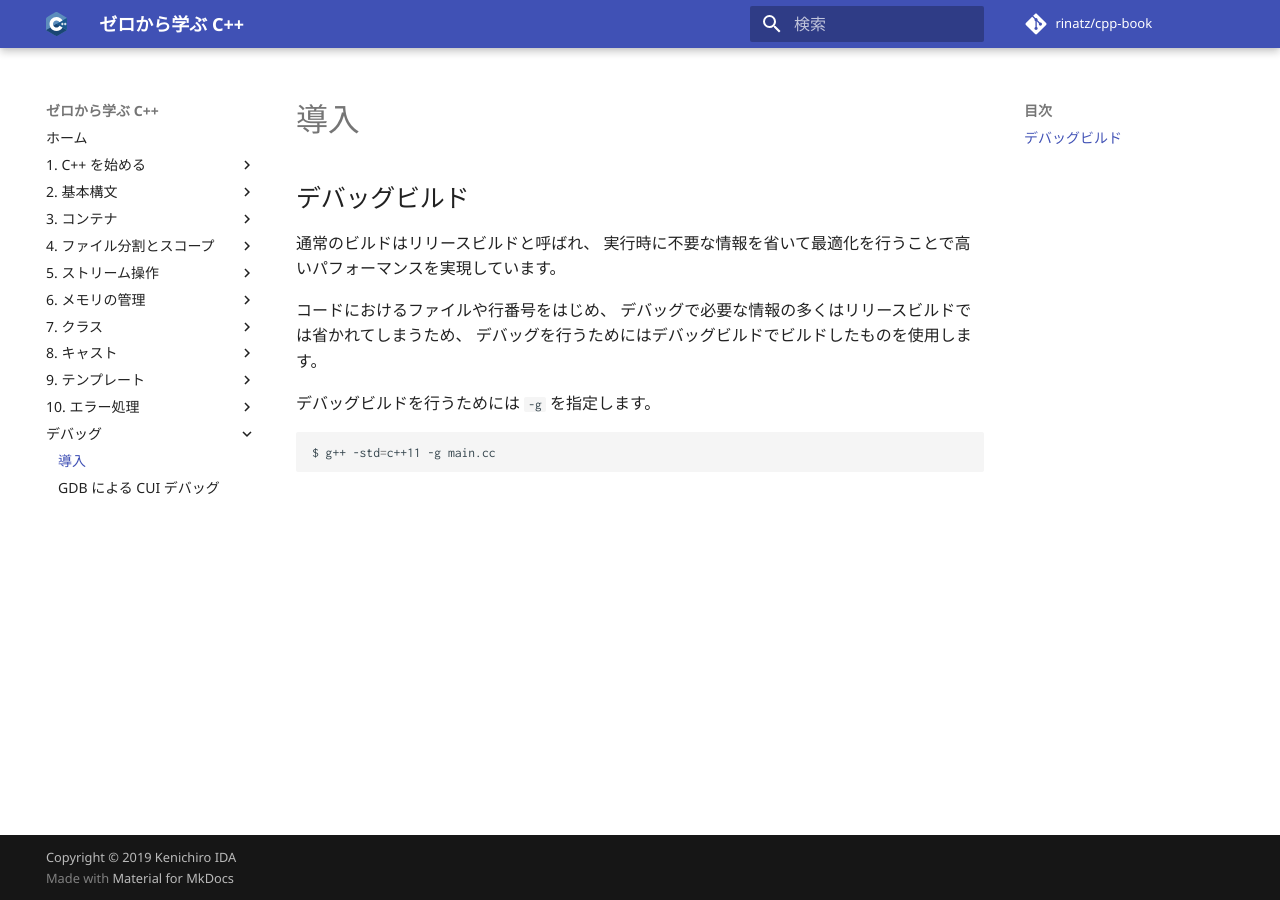
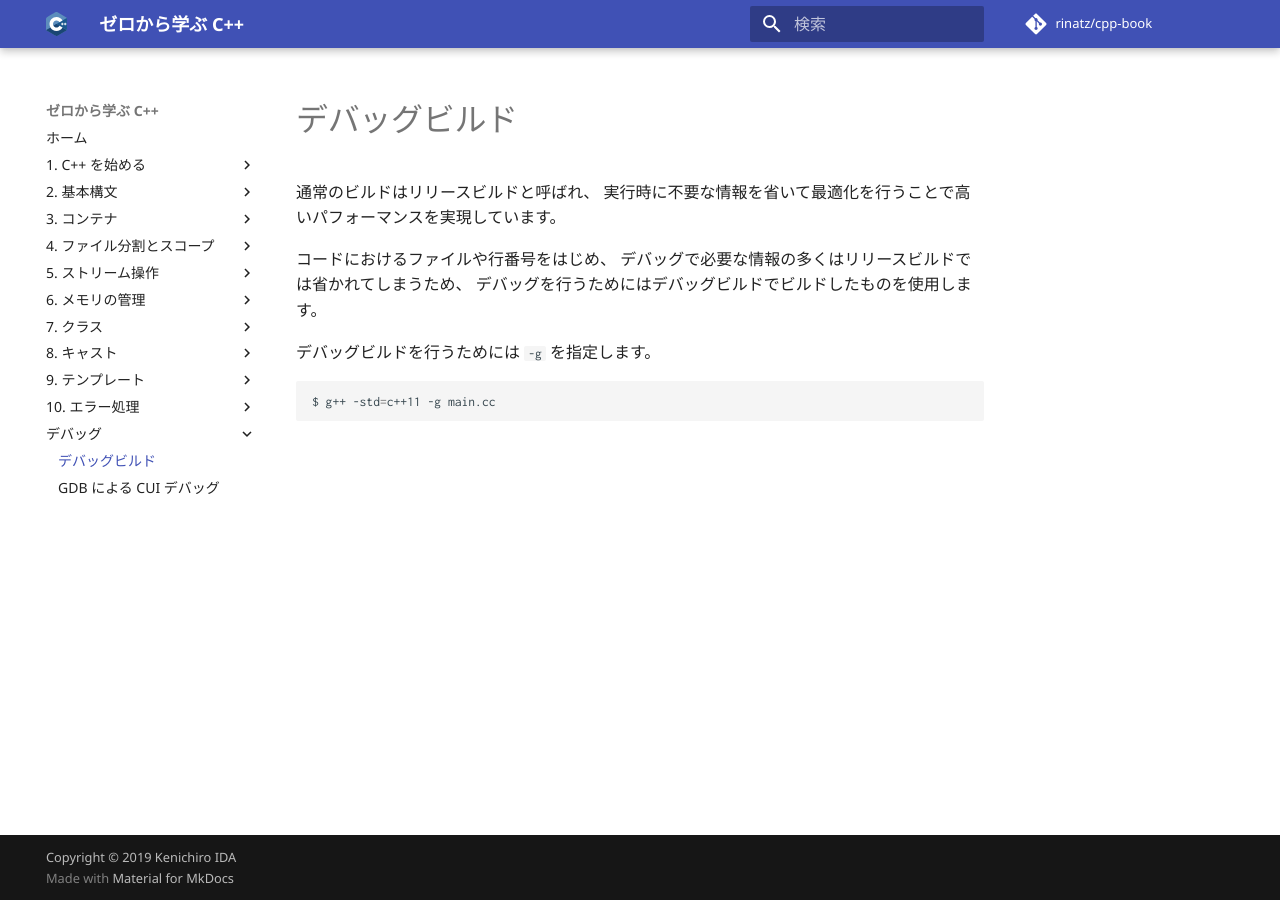
Before and after one commit to rinatz/cpp-book, an MkDocs documentation site: the page built from docs/debug-build.md, in a window 1280 px wide. Built offline with MkDocs 1.6.1 and Material for MkDocs 9.7.7, drawn with Linux system fonts in a browser that asks for light colours; comment, search, counter and statistics services are not loaded.

Commit message:
Change page title and file name

```diff
--- a/docs/debug-introduction.md
+++ b/docs/debug-build.md
@@ -1,6 +1,4 @@
-# 導入
-
-## デバッグビルド
+# デバッグビルド
 
 通常のビルドはリリースビルドと呼ばれ、
 実行時に不要な情報を省いて最適化を行うことで高いパフォーマンスを実現しています。
--- a/mkdocs.yml
+++ b/mkdocs.yml
@@ -104,5 +104,5 @@ nav:
       - 10.1 例外処理: ch10-01-exceptions.md
       - 10.2 シグナル: ch10-02-signals.md
   - デバッグ:
-      - 導入: debug-introduction.md
+      - デバッグビルド: debug-build.md
       - GDB による CUI デバッグ: debug-gdb.md
```
